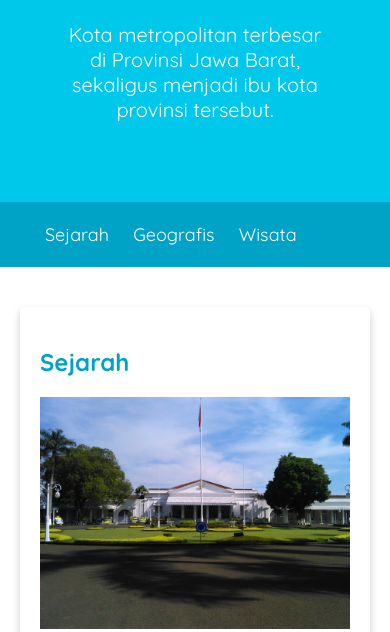
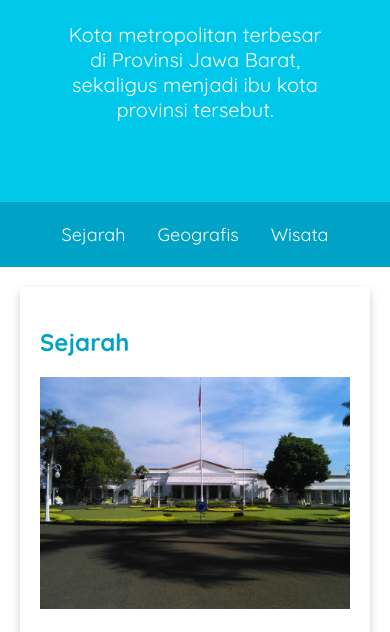
Before and after one commit to ilyasam357/webDasr, a plain HTML site: page index.html in a window 390 px wide. Shown: the part 126-758 px from the top of the page. Drawn offline with Linux system fonts and the light colour scheme.

Commit message:
end project

```diff
--- a/styles/style.css
+++ b/styles/style.css
@@ -21,9 +21,15 @@ h3 {
   color: white;
 }
 
+header {
+  display: inline;
+}
+
 nav {
   background-color: #00a2c6;
   padding: 5px;
+  position: sticky;
+  top: 0;
 }
 nav a {
   font-size: 18px;
@@ -34,26 +40,29 @@ nav a {
 nav a:hover {
   font-weight: bold;
 }
+nav ul {
+  padding-inline: 4rem;
+  display: flex;
+  gap: 2rem;
+}
 nav li {
-  display: inline;
   list-style-type: none;
-  margin-right: 20px;
 }
 
 main {
   padding: 20px;
-  overflow: auto;
+  display: flex;
+  gap: 1.5rem;
 }
-
 #content {
-  float: left;
-  width: 75%;
+  flex: 5;
+  display: flex;
+  flex-flow: column nowrap;
+  gap: 1rem 2rem
 }
 
 aside{
-  float: right;
-  width: 25%;
-  padding-left: 20px;
+  flex: 1;
 }
 
 .profile header {
@@ -74,7 +83,6 @@ aside{
   box-shadow: 0 4px 8px 0 rgba(0, 0, 0, 0.2);
   border-radius: 5px;
   padding: 20px;
-  margin-top: 20px;
 }
 
 footer {
@@ -85,11 +93,22 @@ footer {
   font-weight: bold;
 }
 
+/* Perangkat dengan lebar layar 1200px dan di bawahnya */
+@media screen and (max-width: 1200px) {
+  main {
+    flex-flow: column nowrap;
+  }
 
-
-@media screen and (max-width: 1000px) {
-  #content, aside {
-    width: 100%;
-    padding: 0;
+  main aside {
+    align-self: center;
   }
 }
+/* Perangkat dengan lebar layar 768px dan di bawahnya */
+@media screen and (max-width: 768px) {
+  nav ul {
+    justify-content: center;
+  }
+  main aside {
+    align-self: stretch;
+  }
+}
```
